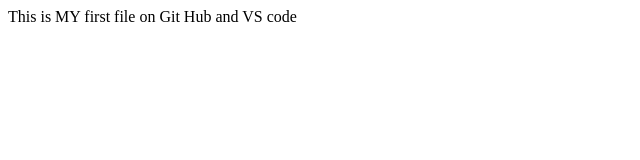
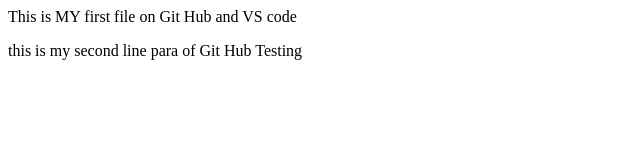
Before and after one commit to Sunithachittibomma/github1, a plain HTML site: page index.html in a window 1280 px wide. Shown: the whole page, without its empty margins (0-640 px from the left). Drawn offline with Linux system fonts and the light colour scheme.

Commit message:
added second line

```diff
--- a/index.html
+++ b/index.html
@@ -1 +1,2 @@
 <html>This is MY first file on Git Hub and VS code</html>
+<p> this is my second line para of Git Hub Testing</p>
```
